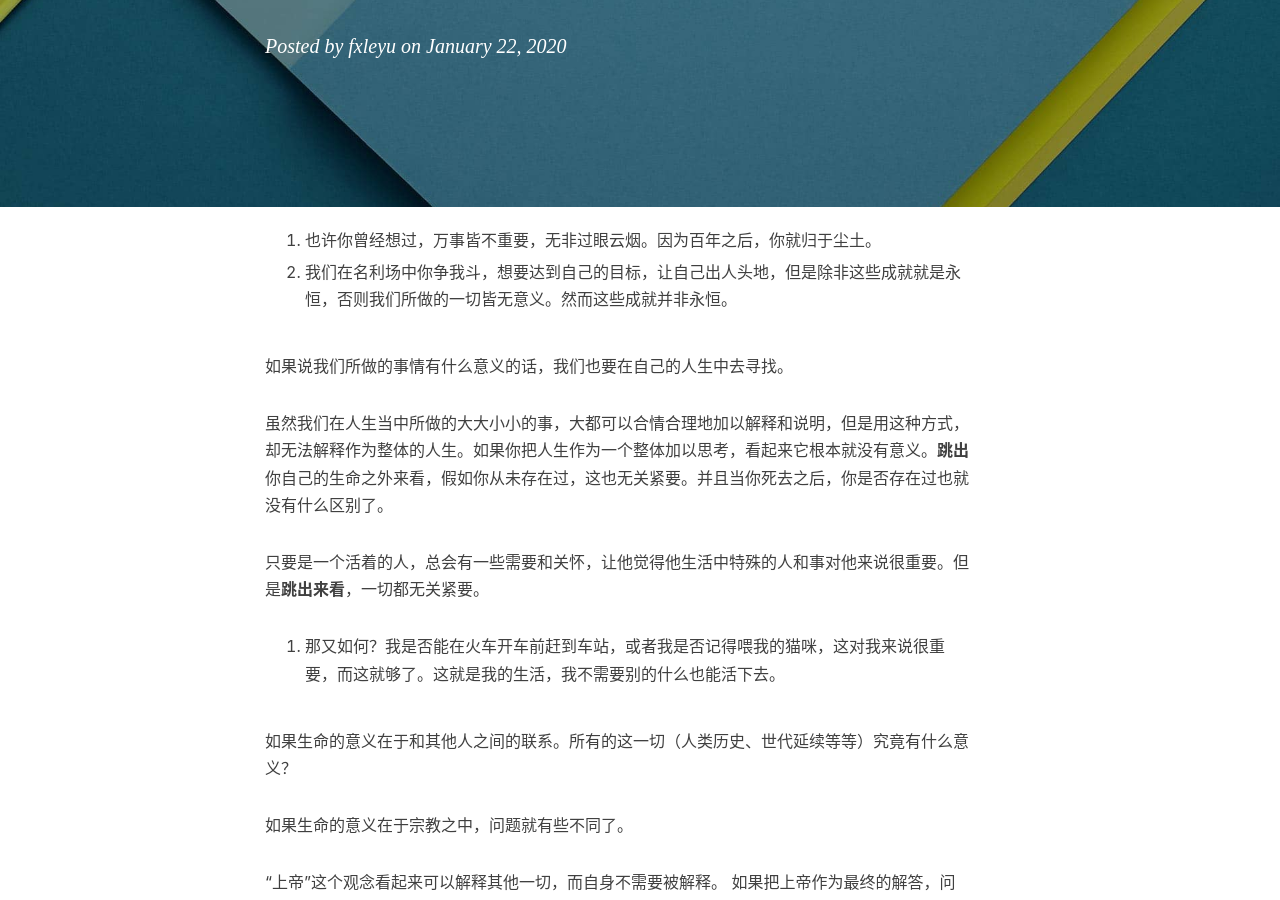
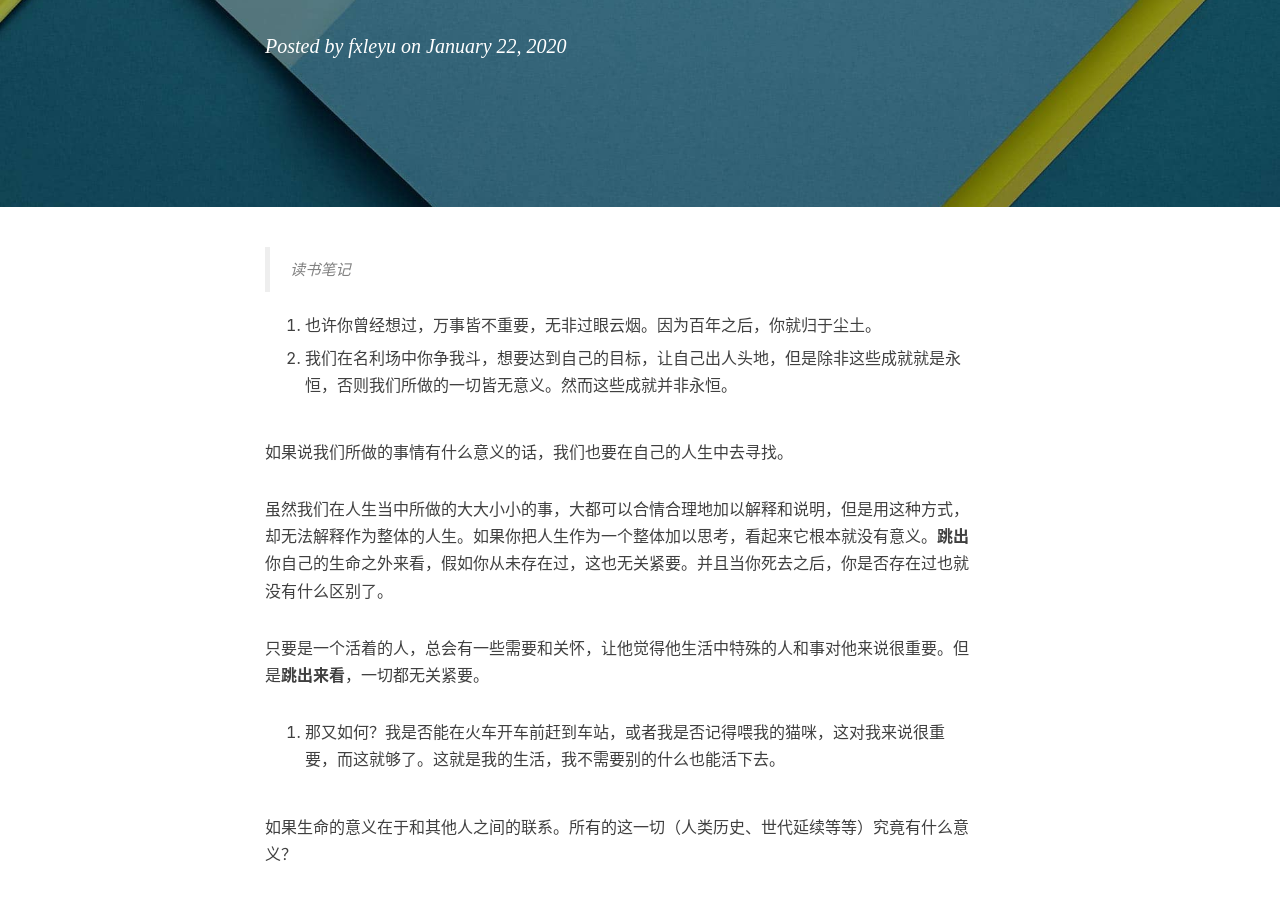
Before and after one commit to fxleyu/fxleyu.github.io, a Jekyll site: the page built from _posts/2020-01-22-meaning-of-life.md, in a window 1280 px wide and 900 px high, scrolled down 316 px. Built offline with Jekyll 4.4.1, drawn with Linux system fonts in a browser that asks for light colours; nearby versions of some CDN libraries; comment, search, counter and statistics services are not loaded.

Commit message:
[人生的意义] 添加说明
Co-Authored-By: 朱智慧 <fxleyu@qq.com>

```diff
--- a/_posts/2020-01-22-meaning-of-life.md
+++ b/_posts/2020-01-22-meaning-of-life.md
@@ -7,6 +7,8 @@ author   : fxleyu
 tags:
     - 哲学
 ---
+> 读书笔记
+
 
 1. 也许你曾经想过，万事皆不重要，无非过眼云烟。因为百年之后，你就归于尘土。
 
```
